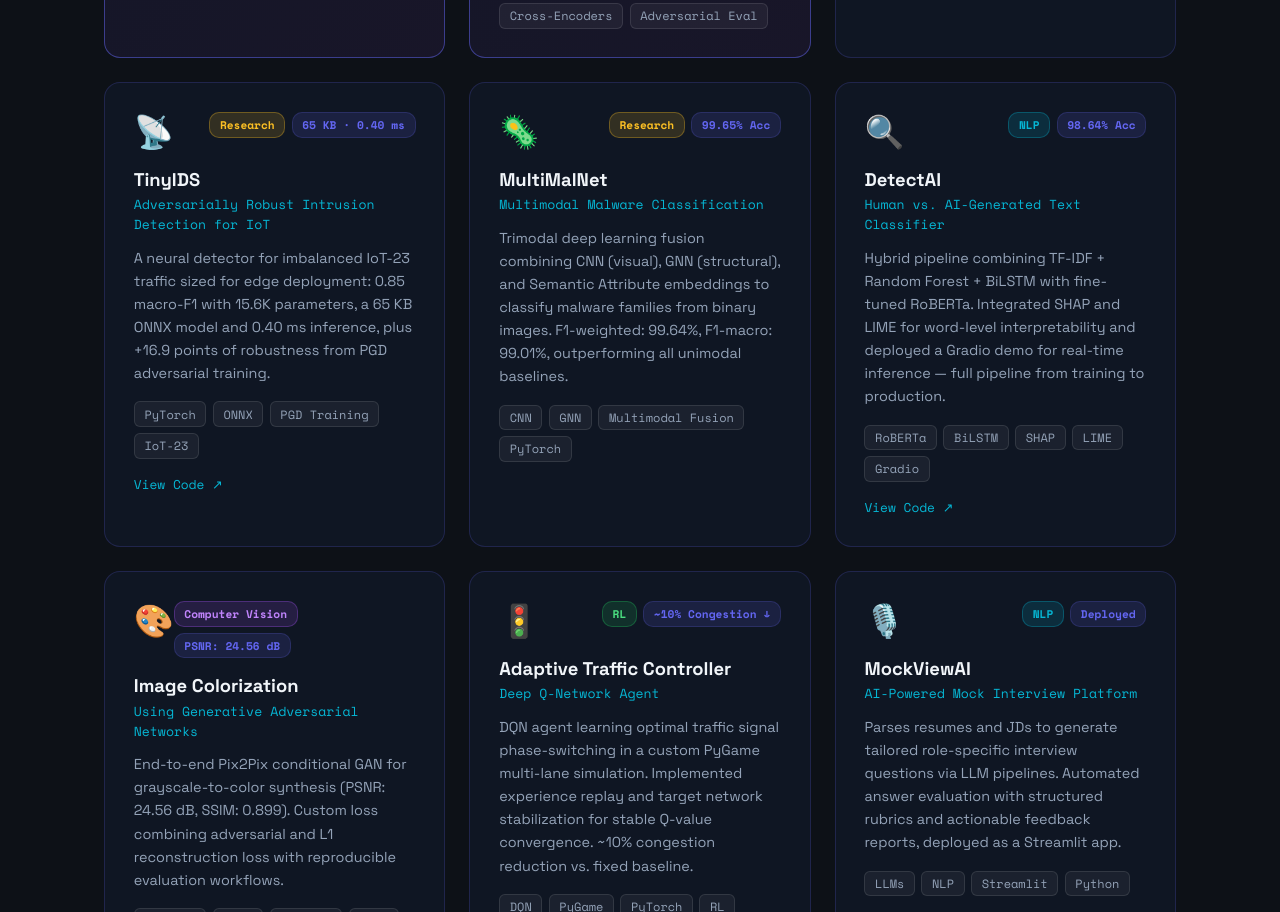
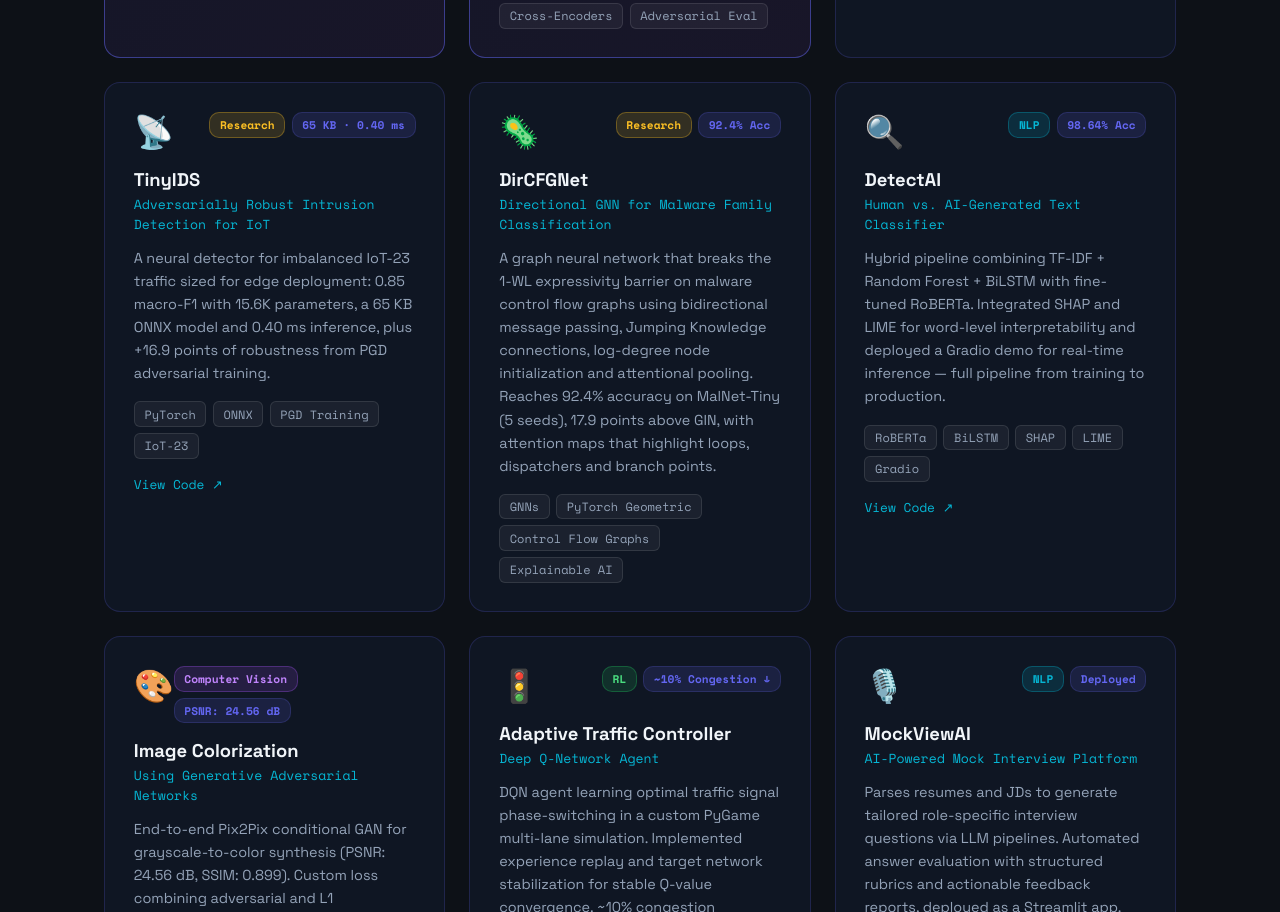
Before and after one commit to RPNambiar-24/rpn-portfolio, a plain HTML site: page index.html in a window 1280 px wide. Shown: the part 4092-5004 px from the top of the page. Drawn offline with nearby package versions, Linux system fonts and the light colour scheme.

Commit message:
Update index.html

```diff
--- a/index.html
+++ b/index.html
@@ -303,19 +303,19 @@
           <a href="https://github.com/RPNambiar-24/TinyIDS-IoT_IDS" target="_blank" class="project-link">View Code ↗</a>
         </div>
 
-        <div class="project-card" data-category="research cv">
+        <div class="project-card" data-category="research">
           <div class="project-glow"></div>
           <div class="project-header">
             <div class="project-icon">🦠</div>
             <div class="project-badges">
               <span class="badge-tag research">Research</span>
-              <span class="badge-tag highlight">99.65% Acc</span>
+              <span class="badge-tag highlight">92.4% Acc</span>
             </div>
           </div>
-          <h3>MultiMalNet</h3>
-          <p class="project-sub">Multimodal Malware Classification</p>
-          <p class="project-desc">Trimodal deep learning fusion combining CNN (visual), GNN (structural), and Semantic Attribute embeddings to classify malware families from binary images. F1-weighted: 99.64%, F1-macro: 99.01%, outperforming all unimodal baselines.</p>
-          <div class="project-stack"><span>CNN</span><span>GNN</span><span>Multimodal Fusion</span><span>PyTorch</span></div>
+          <h3>DirCFGNet</h3>
+          <p class="project-sub">Directional GNN for Malware Family Classification</p>
+          <p class="project-desc">A graph neural network that breaks the 1-WL expressivity barrier on malware control flow graphs using bidirectional message passing, Jumping Knowledge connections, log-degree node initialization and attentional pooling. Reaches 92.4% accuracy on MalNet-Tiny (5 seeds), 17.9 points above GIN, with attention maps that highlight loops, dispatchers and branch points.</p>
+          <div class="project-stack"><span>GNNs</span><span>PyTorch Geometric</span><span>Control Flow Graphs</span><span>Explainable AI</span></div>
         </div>
 
         <div class="project-card" data-category="nlp">
```
